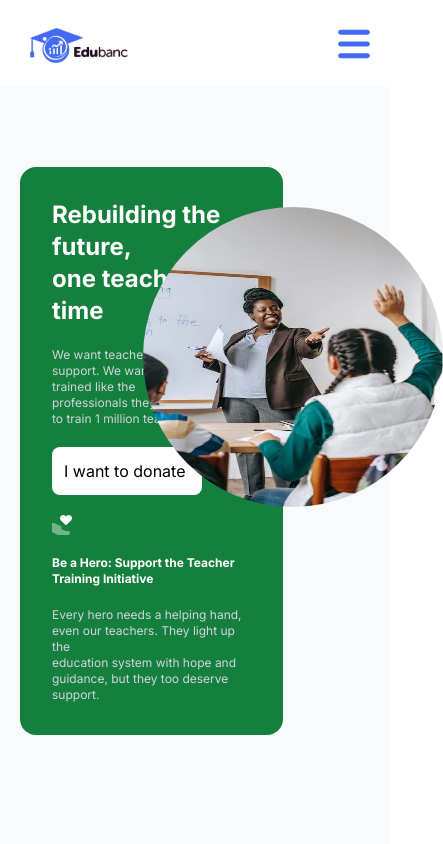
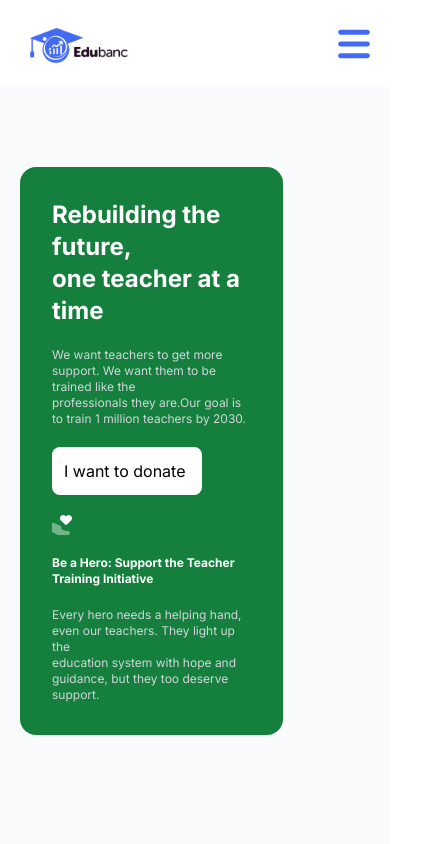
Before and after one commit to JosephIgbaji/edubanc, a Next.js app: page /donate in a window 390 px wide. Shown: the top 844 px of the page, 443 px wide, since content can reach past the window. Built offline with nearby package versions, Linux system fonts and the light colour scheme.

Commit message:
overflow in donate

```diff
--- a/src/components/donate/DonateHero.jsx
+++ b/src/components/donate/DonateHero.jsx
@@ -4,7 +4,7 @@ import Image from "next/image";
 
 const DonateHero = () => {
   return (
-    <div className="relative w-3/4 mb-32">
+    <div className="relative w-3/4 mb-32 flex items-center justify-center sm:block">
       <div className="flex flex-col gap-5 p-8 bg-green-700 rounded-2xl">
         <h2 className="text-2xl lg:text-4xl font-bold text-white">
           Rebuilding the future, <br /> one teacher at a time
@@ -46,7 +46,7 @@ const DonateHero = () => {
           education system with hope and guidance, but they too deserve support.
         </p>
       </div>
-      <div className="absolute w-[300px] h-[300px] top-10 -right-40">
+      <div className="hidden sm:block absolute w-[300px] h-[300px] top-10 -right-40">
         <Image
           className="rounded-full md:rounded-3xl"
           src="/donate-hero.png"
--- a/src/components/home/Questions.jsx
+++ b/src/components/home/Questions.jsx
@@ -36,7 +36,7 @@ const Questions = () => {
   return (
     <div className="mt-32 flex justify-between md:flex-row flex-col">
       <div className="w-[350px] sm:w-[500px] lg:w-[600px] mb-5">
-        <h2 className="text-3xl sm:text-left font-bold mb-1">
+        <h2 className="text-xl md:text-3xl sm:text-left font-bold mb-1">
           Have some questions you&apos;d like answered? Here are the answers to
           some frequently asked
         </h2>
```
